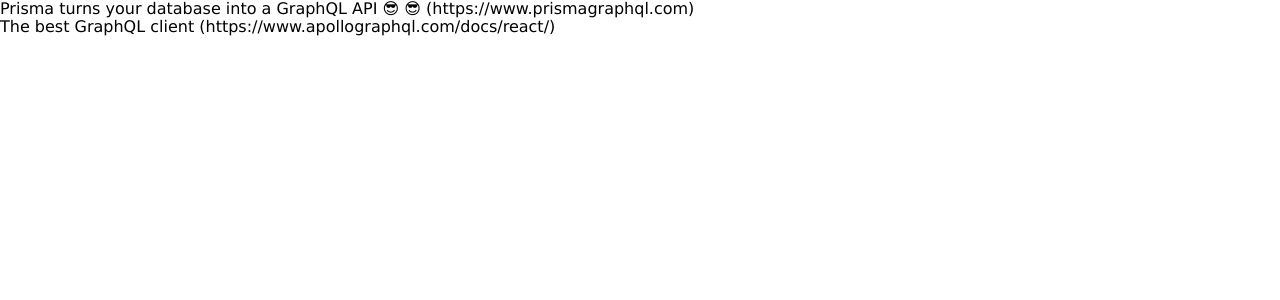
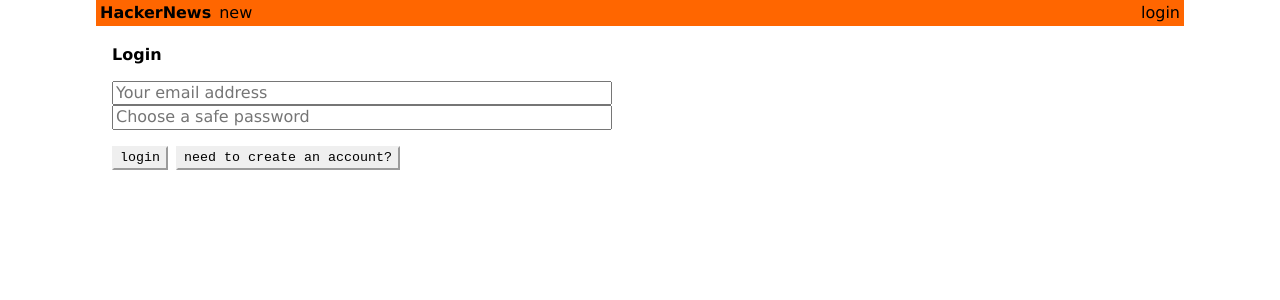
Before and after one commit to benzittlau/react-apollo-live-code-project, a React (Create React App) app: page /login in a window 1280 px wide. Shown: the top 300 px of the page. Built offline with nearby package versions, Linux system fonts and the light colour scheme.

Commit message:
Working with routing before authentication.

```diff
--- a/package.json
+++ b/package.json
@@ -8,6 +8,8 @@
     "react": "^16.6.3",
     "react-apollo": "^2.3.2",
     "react-dom": "^16.6.3",
+    "react-router": "^4.3.1",
+    "react-router-dom": "^4.3.1",
     "react-scripts": "2.1.1"
   },
   "scripts": {
--- a/src/components/App.js
+++ b/src/components/App.js
@@ -1,9 +1,24 @@
-import React, { Component } from 'react';
+import React, { Component } from 'react'
 import LinkList from './LinkList'
+import CreateLink from './CreateLink'
+import Login from './Login'
+import Header from './Header'
+import { Switch, Route } from 'react-router-dom'
 
 class App extends Component {
   render() {
-    return <LinkList />
+    return (
+      <div className="center w85">
+        <Header/>
+        <div className="ph3 pv1 background-grey">
+          <Switch>
+            <Route exact path="/" component={LinkList} />
+            <Route exact path="/create" component={CreateLink} />
+            <Route exact path="/login" component={Login} />
+          </Switch>
+        </div>
+      </div>
+    )
   }
 }
 
--- /dev/null
+++ b/src/components/CreateLink.js
@@ -0,0 +1,59 @@
+import React, { Component } from 'react';
+import { Mutation } from 'react-apollo';
+import gql from 'graphql-tag';
+
+const POST_MUTATION = gql`
+  mutation PostMutation($description: String!, $url: String!) {
+    post(description: $description, url: $url) {
+      id
+      createdAt
+      url
+      description
+    }
+  }
+`
+
+class CreateLink extends Component {
+  state = {
+    description: '',
+    url: '',
+  }
+
+  render() {
+    const { description, url } = this.state
+
+    return (
+      <div>
+        <div className="flex flex-column mt3">
+          <input
+            className="mb2"
+            value={description}
+            onChange={e => this.setState({ description: e.target.value })}
+            type="text"
+            placeholder="A description for the link"
+          />
+          <input
+            className="mb2"
+            value={url}
+            onChange={e => this.setState({ url: e.target.value })}
+            type="text"
+            placeholder="The URL for the link"
+          />
+        </div>
+        <Mutation
+          mutation={POST_MUTATION}
+          variables={{ description, url }}
+          onCompleted={() => this.props.history.push('/')}
+        >
+          {(postMutation) => (
+            <button onClick={postMutation}>
+              Submit
+            </button>
+          )}
+        </Mutation>
+      </div>
+    )
+  }
+}
+
+export default CreateLink
--- /dev/null
+++ b/src/components/Header.js
@@ -0,0 +1,47 @@
+import React, { Component } from 'react';
+import { Link } from 'react-router-dom';
+import { withRouter } from 'react-router';
+import { AUTH_TOKEN } from '../constants';
+
+class Header extends Component {
+  render() {
+    const authToken = localStorage.getItem(AUTH_TOKEN)
+    return (
+      <div className="flex pa1 justify-between nowrap orange">
+        <div className="flex flex-fixed black">
+          <div className="fw7 mr1">HackerNews</div>
+          <Link to="/" className="ml1 no-underline black">
+            new
+          </Link>
+          {authToken && (
+            <div className="flex">
+              <div className="ml1">|</div>
+              <Link to="/create" className="ml1 no-underline black">
+                submit
+              </Link>
+            </div>
+          )}
+        </div>
+        <div className="flex flex-fixed">
+          {authToken ? (
+            <div
+              className="ml1 pointer slack"
+              onClick={() => {
+                localStorage.removeItem(AUTH_TOKEN)
+                this.props.history.push('/')
+              }}
+            >
+              logout
+            </div>
+          ) : (
+            <Link to="/login" className="ml1 no-underline black">
+              login
+            </Link>
+          )}
+        </div>
+      </div>
+    )
+  }
+}
+
+export default withRouter(Header)
--- a/src/components/LinkList.js
+++ b/src/components/LinkList.js
@@ -1,25 +1,38 @@
 import React, { Component } from 'react';
 import Link from './Link';
+import { Query } from 'react-apollo';
+import gql from 'graphql-tag';
+
+const FEED_QUERY = gql`
+  {
+    feed {
+      links {
+        id
+        createdAt
+        url
+        description
+      }
+    }
+  }
+`
 
 class LinkList extends Component {
   render() {
-    const linksToRender = [
-      {
-        id: '1',
-        description: 'Prisma turns your database into a GraphQL API 😎 😎',
-        url: 'https://www.prismagraphql.com',
-      },
-      {
-        id: '2',
-        description: 'The best GraphQL client',
-        url: 'https://www.apollographql.com/docs/react/',
-      },
-    ]
+    return (
+      <Query query={FEED_QUERY}>
+        {({ loading, error, data }) => {
+          if (loading) return <div>Fetching</div>
+          if (error) return <div>Error</div>
 
-    return (
-      <div>
-        {linksToRender.map(link => <Link key={link.id} link={link} />)}
-      </div>
+          const linksToRender = data.feed.links
+
+          return (
+            <div>
+              {linksToRender.map(link => <Link key={link.id} link={link} />)}
+            </div>
+          )
+        }}
+      </Query>
     )
   }
 }
--- /dev/null
+++ b/src/components/Login.js
@@ -0,0 +1,69 @@
+import React, { Component } from 'react';
+import { AUTH_TOKEN } from '../constants';
+
+class Login extends Component {
+  state = {
+    login: true,
+    email: '',
+    password: '',
+    name: '',
+  }
+
+  render() {
+    const { login, email, password, name } = this.state
+
+    return (
+      <div>
+        <h4 className="mv3">{login ? 'Login': 'Sign Up'}</h4>
+        <div className="flex flex-column">
+          {!login && (
+            <input
+              value={name}
+              onChange={e => this.setState({ name: e.target.value })}
+              type="text"
+              placeholder="Your name"
+            />
+          )}
+
+          <input
+            value={email}
+            onChange={e => this.setState({ email: e.target.value })}
+            type="text"
+            placeholder="Your email address"
+          />
+
+          <input
+            value={password}
+            onChange={e => this.setState({ password: e.target.value })}
+            type="password"
+            placeholder="Choose a safe password"
+          />
+        </div>
+        <div className="flex mt3">
+          <div className="pointer mr2 button" onClick={() => this._confirm()}>
+            {login ? 'login' : 'create account'}
+          </div>
+          <div
+            className="pointer button"
+            onClick={() => this.setState({ login: !login })}
+          >
+            {login
+              ? 'need to create an account?'
+              : 'already have an account?'}
+          </div>
+        </div>
+      </div>
+    )
+  }
+
+  _confirm = async () => {
+    // you'll implement this
+  }
+
+  _saveUserData = token => {
+    localStorage.setItem(AUTH_TOKEN, token)
+  }
+}
+
+
+export default Login
--- /dev/null
+++ b/src/constants.js
@@ -0,0 +1 @@
+export const AUTH_TOKEN = 'auth-token'
--- a/src/index.js
+++ b/src/index.js
@@ -7,6 +7,7 @@
 import { ApolloClient } from 'apollo-client';
 import { createHttpLink } from 'apollo-link-http';
 import { InMemoryCache } from 'apollo-cache-inmemory';
+import { BrowserRouter } from 'react-router-dom';
 
 const httpLink = createHttpLink({
   uri: 'http://localhost:4000'
@@ -18,10 +19,12 @@
 })
 
 ReactDOM.render(
-  <ApolloProvider client={client}>
-    <App />
-  </ApolloProvider>
-  ,document.getElementById('root')
+  <BrowserRouter>
+    <ApolloProvider client={client}>
+      <App />
+    </ApolloProvider>
+  </BrowserRouter>,
+  document.getElementById('root')
 );
 
 // If you want your app to work offline and load faster, you can change
```
Also changed, not shown: 1 other file (tests, documents, lock files or other folders).
